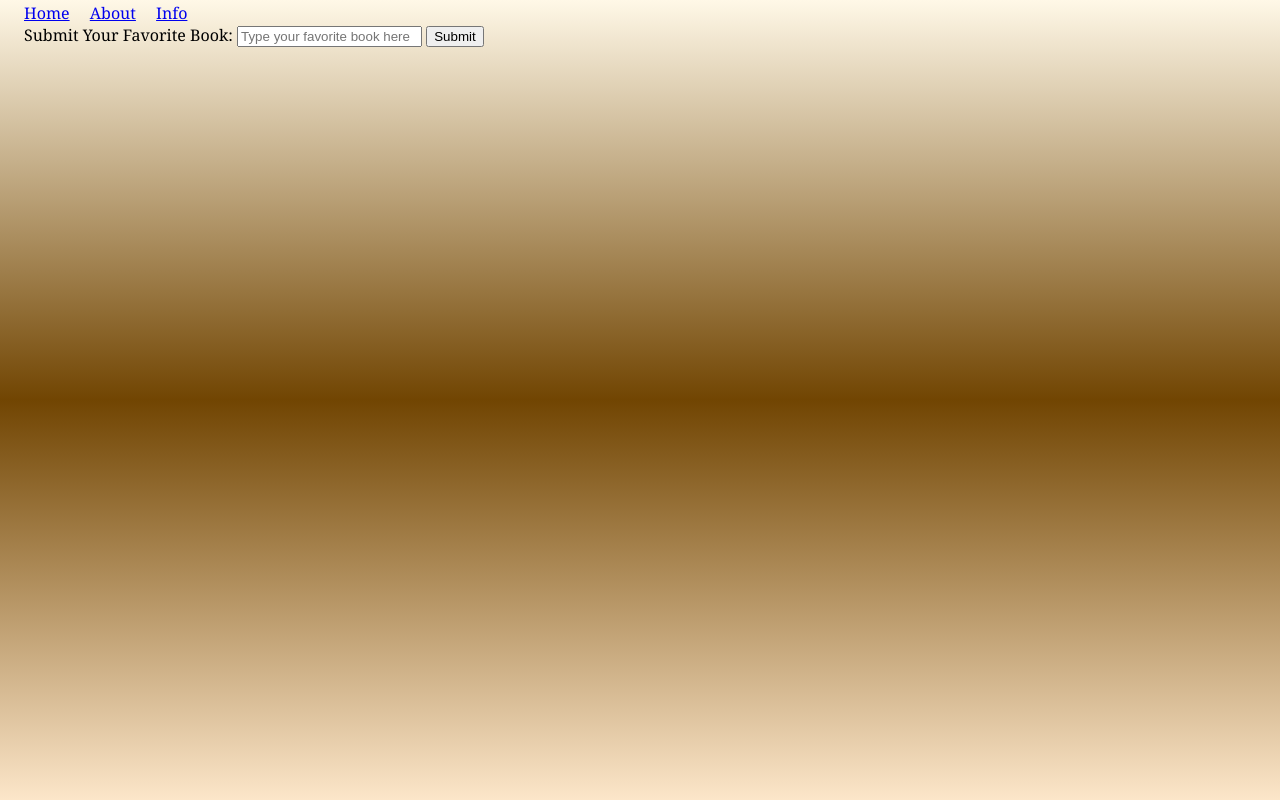
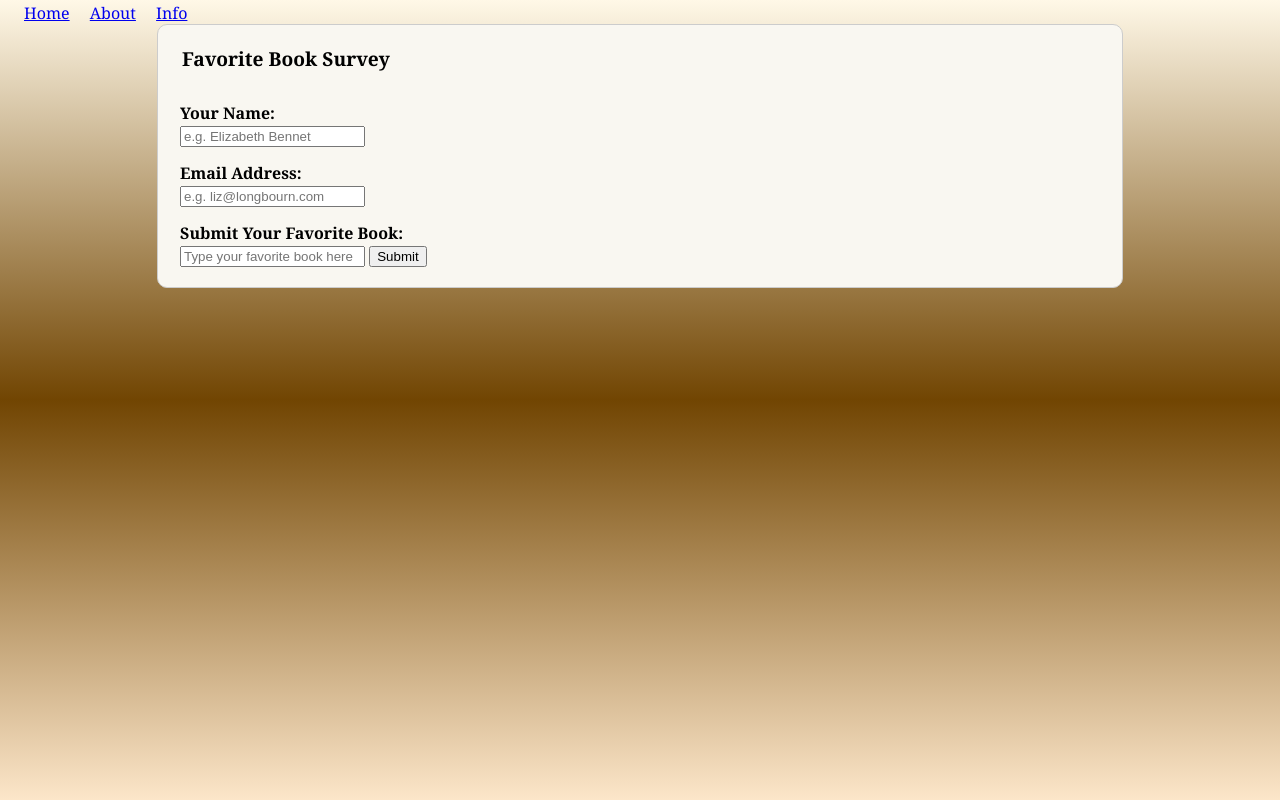
Before and after one commit to austinparson/WebDesign, a plain HTML site: page Assignment3/favorites.html in a window 1280 px wide. Drawn offline with Linux system fonts and the light colour scheme.

Commit message:
Add form  assignment 3

```diff
--- a/Assignment3/favorites.html
+++ b/Assignment3/favorites.html
@@ -15,10 +15,20 @@
     </nav>
 
     <form>
-        <label>Submit Your Favorite Book:</label>
-        <input type="text" name="favorite-book" placeholder="Type your favorite book here">
+        <fieldset>
+            <legend>Favorite Book Survey</legend>
 
-        <button type="submit">Submit</button>
+            <label>Your Name:</label>
+            <input type="text" name="name" placeholder="e.g. Elizabeth Bennet">
+
+            <label>Email Address:</label>
+            <input type="email" name="email" placeholder="e.g. liz@longbourn.com">
+
+            <label>Submit Your Favorite Book:</label>
+            <input type="text" name="favorite-book" placeholder="Type your favorite book here">
+
+            <button type="submit">Submit</button>
+        </fieldset>
     </form>
 </body>
 </html>
--- a/Assignment3/style/style.css
+++ b/Assignment3/style/style.css
@@ -48,3 +48,29 @@ nav ul.site-nav > li::marker {
 }
 
 ul.dagger > li::marker { content: "\2020 "; }
+
+form {
+  background-color: #f9f7f1; /* soft, warm background */
+  padding: 20px; /* space inside the form */
+  border-radius: 10px; /* smooth, rounded corners */
+  border: 1px solid #ccc; /* light gray border */
+  width: 75%; /* controls how wide it is */
+  margin: 0 auto; /* centers the form on the page */
+}
+
+fieldset {
+  border: none;
+  padding: 0;
+}
+
+legend {
+  font-size: 1.2rem;
+  font-weight: bold;
+  margin-bottom: 15px;
+}
+
+label {
+  display: block; /* forces the label to be on its own line */
+  margin-top: 15px; /* adds space above each new form field */
+  font-weight: bold;
+}
```
